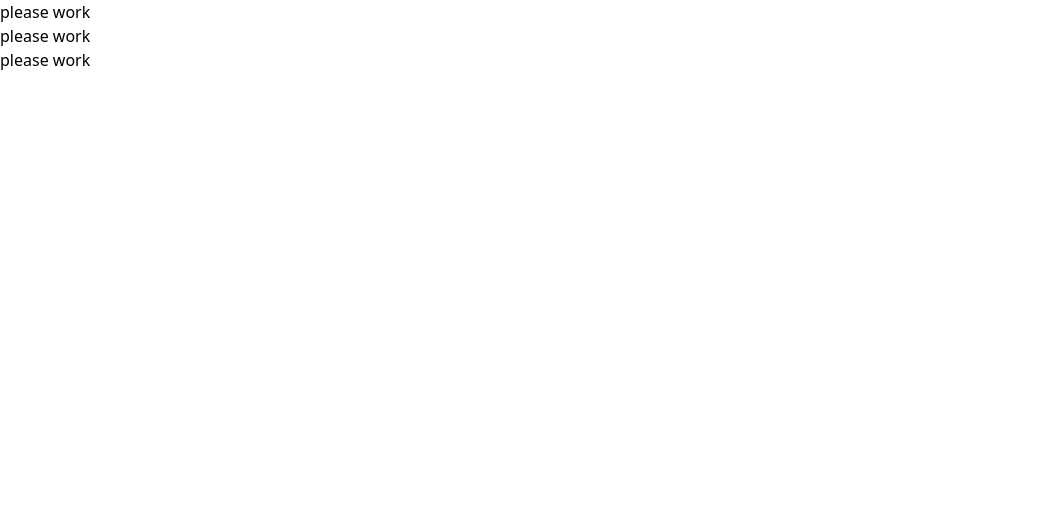
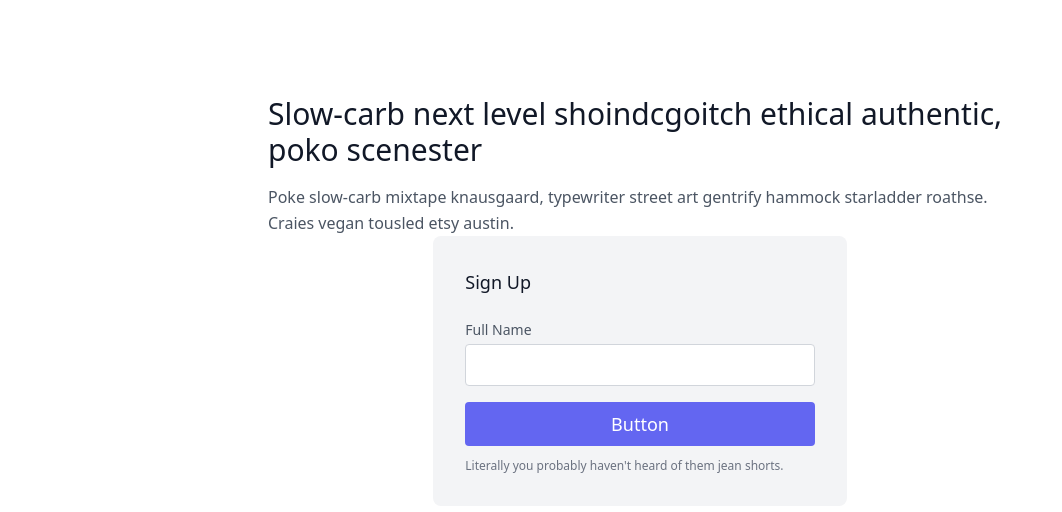
Before and after one commit to NickGofman/Active-Stage, a React (Create React App) app: page / in a window 1280 px wide. Shown: the top 512 px of the page, without its empty margins (0-1062 px from the left). Built offline with nearby package versions, Linux system fonts and the light colour scheme.

Commit message:
tailwind check

```diff
--- a/src/App.js
+++ b/src/App.js
@@ -1,11 +1,43 @@
 
 function App() {
   return (
-    <div className="App">
-      <p>please work</p>
-      <p>please work</p>
-      <p>please work</p>
-    </div>
+    <section class="text-gray-600 body-font">
+      <div class="container px-5 py-24 mx-auto flex flex-col items-center">
+        <div class="lg:w-3/5 md:w-1/2 md:pr-16 lg:pr-0 pr-0">
+          <h1 class="title-font font-medium text-3xl text-gray-900">
+            Slow-carb next level shoindcgoitch ethical authentic, poko scenester
+          </h1>
+          <p class="leading-relaxed mt-4">
+            Poke slow-carb mixtape knausgaard, typewriter street art gentrify
+            hammock starladder roathse. Craies vegan tousled etsy austin.
+          </p>
+        </div>
+        {/* for */}
+        <div class="lg:w-2/6 md:w-1/2 bg-gray-100 rounded-lg p-8 flex flex-col md:ml-auto w-full mt-10 md:mt-0 container mx-auto">
+          <h2 class="text-gray-900 text-lg font-medium title-font mb-5">
+            Sign Up
+          </h2>
+          <div class="relative mb-4">
+            <label for="full-name" class="leading-7 text-sm text-gray-600">
+              Full Name
+            </label>
+            <input
+              type="text"
+              id="full-name"
+              name="full-name"
+              class="w-full bg-white rounded border border-gray-300 focus:border-indigo-500 focus:ring-2 focus:ring-indigo-200 text-base outline-none text-gray-700 py-1 px-3 leading-8 transition-colors duration-200 ease-in-out"
+            />
+          </div>
+
+          <button class="text-white bg-indigo-500 border-0 py-2 px-8 focus:outline-none hover:bg-indigo-600 rounded text-lg">
+            Button
+          </button>
+          <p class="text-xs text-gray-500 mt-3">
+            Literally you probably haven't heard of them jean shorts.
+          </p>
+        </div>
+      </div>
+    </section>
   );
 }
 
```
